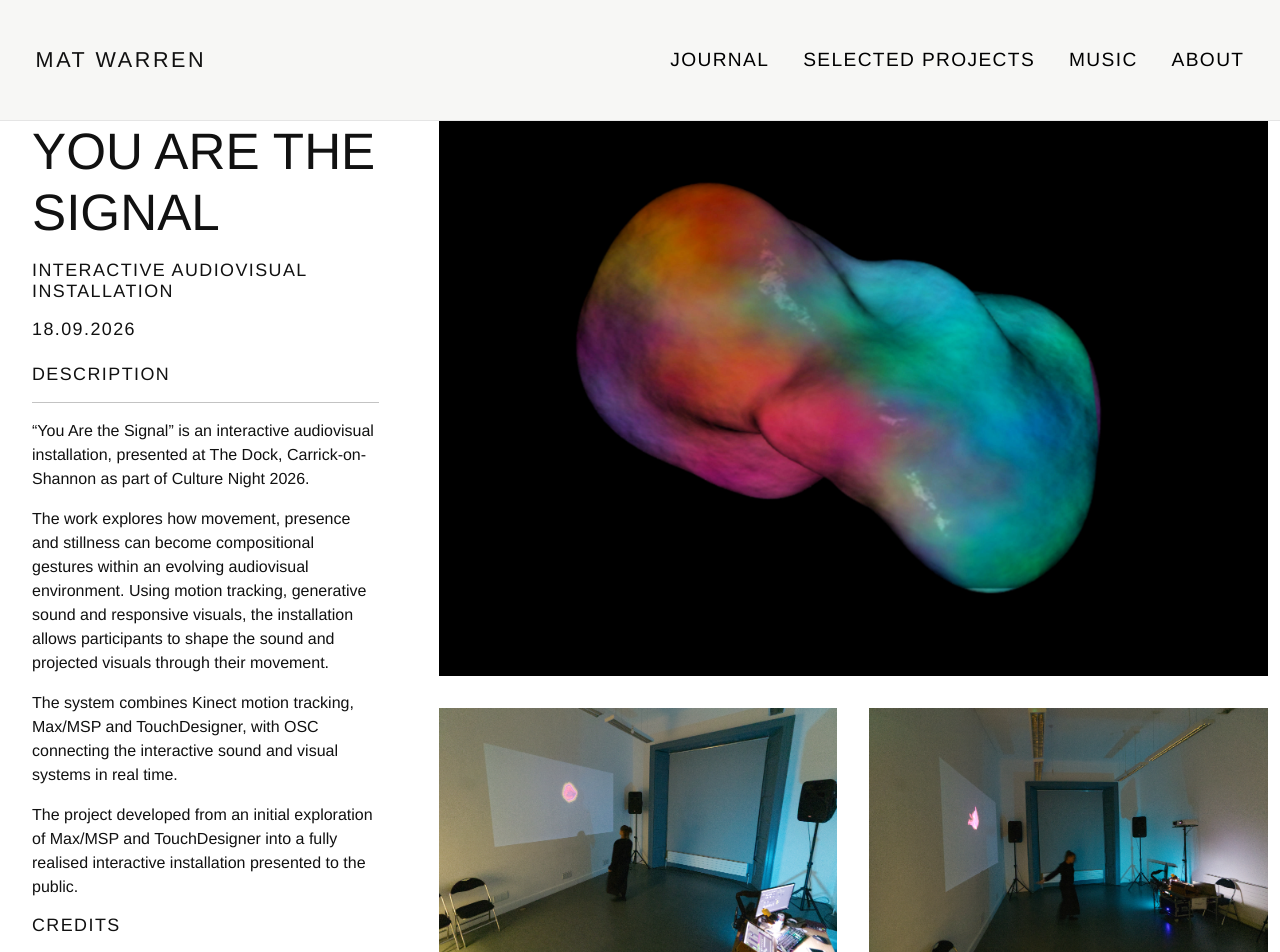
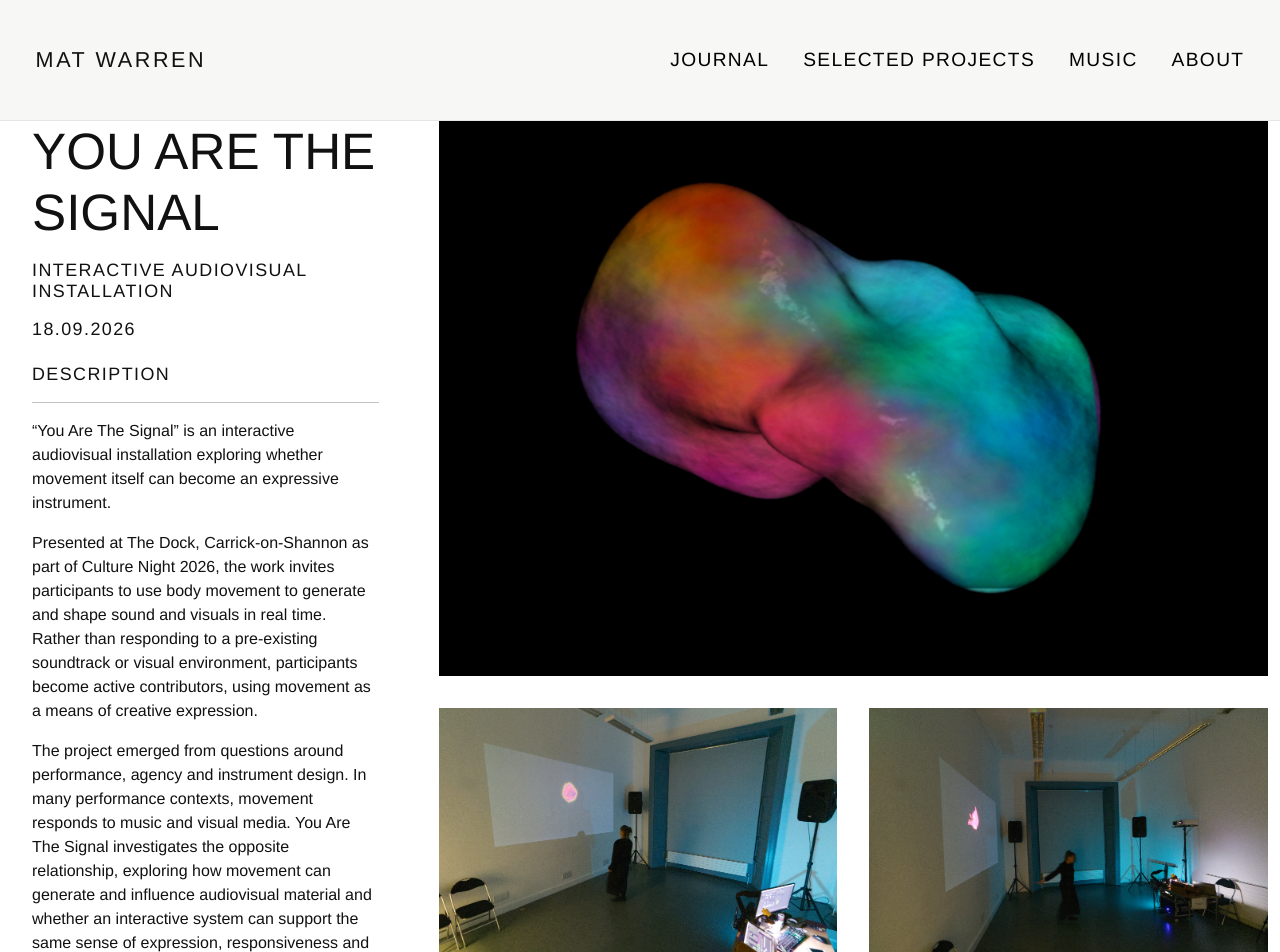
Before and after one commit to astro-mat/MatWarrenWebsite_Jekyll, a Jekyll site: the page built from _projects/yats.md, in a window 1280 px wide. Shown: the top 952 px of the page. Built offline with Jekyll 4.4.1, drawn with Linux system fonts in a browser that asks for light colours; some of the changed text lies outside the part shown.

Commit message:
Chages to YATS page

```diff
--- a/_projects/yats.md
+++ b/_projects/yats.md
@@ -25,13 +25,15 @@ youtube: https://www.youtube.com/embed/7aS32M5_avM
 ---
 ## Description
 ---
-“You Are the Signal” is an interactive audiovisual installation, presented at The Dock, Carrick-on-Shannon as part of Culture Night 2026.
+"You Are The Signal" is an interactive audiovisual installation exploring whether movement itself can become an expressive instrument.
 
-The work explores how movement, presence and stillness can become compositional gestures within an evolving audiovisual environment. Using motion tracking, generative sound and responsive visuals, the installation allows participants to shape the sound and projected visuals through their movement.
+Presented at The Dock, Carrick-on-Shannon as part of Culture Night 2026, the work invites participants to use body movement to generate and shape sound and visuals in real time. Rather than responding to a pre-existing soundtrack or visual environment, participants become active contributors, using movement as a means of creative expression.
 
-The system combines Kinect motion tracking, Max/MSP and TouchDesigner, with OSC connecting the interactive sound and visual systems in real time.
+The project emerged from questions around performance, agency and instrument design. In many performance contexts, movement responds to music and visual media. You Are The Signal investigates the opposite relationship, exploring how movement can generate and influence audiovisual material and whether an interactive system can support the same sense of expression, responsiveness and discovery associated with traditional musical instruments.
 
-The project developed from an initial exploration of Max/MSP and TouchDesigner into a fully realised interactive installation presented to the public.
+Developed using Kinect motion tracking, Max/MSP and TouchDesigner, the system combines real-time sound generation and responsive visuals through OSC communication between audio and visual processes.
+
+The project continues to evolve as an ongoing artistic investigation into embodiment, participation, digital instrument design and interactive audiovisual performance.
 
 ## Credits
 ---
```
Also changed, not shown: index.md (+1 -1 lines), 2 other files.
